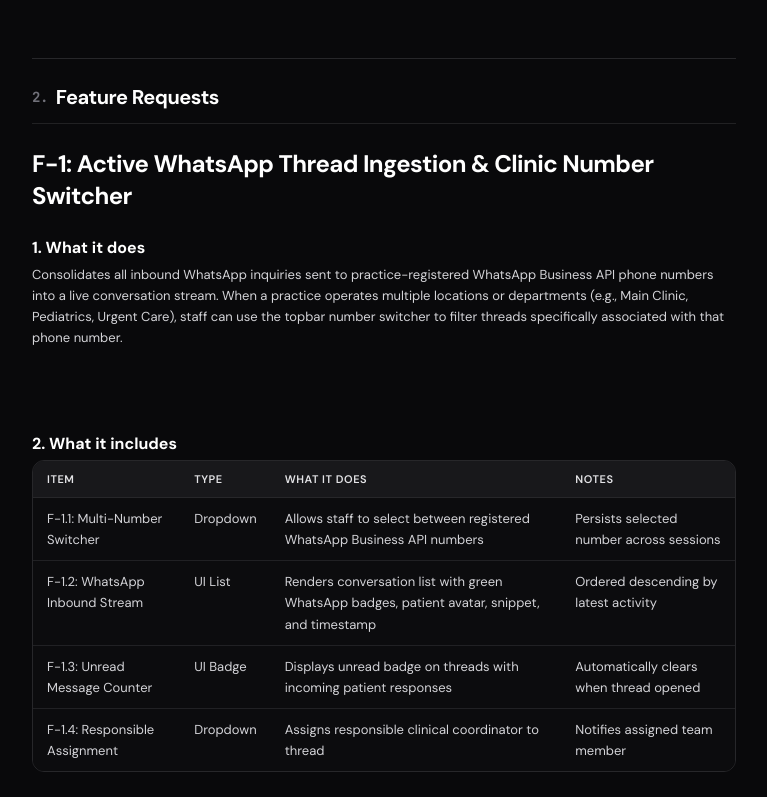
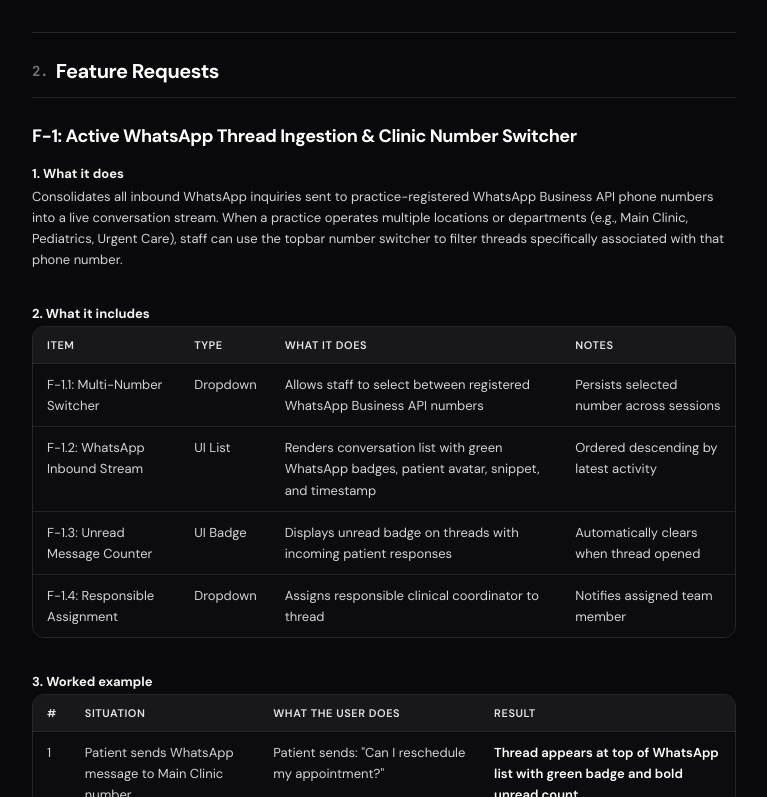
Before and after one commit to Navodyajainprod/ma-prd, a Next.js app: page /client/chat/whatsapp in a window 1280 px wide. Shown: the part 1143-1940 px from the top of the page, without its empty margins (256-1023 px from the left). Built offline with nearby package versions, Linux system fonts and the light colour scheme.

Commit message:
style(prd): calibrate balanced ~45px-50px section gap for feature request parts

```diff
--- a/src/components/PrdRenderer.tsx
+++ b/src/components/PrdRenderer.tsx
@@ -72,7 +72,7 @@ function MarkdownBlock({
         renderedElements.push(
           <div
             key={`table-${i}`}
-            className="mt-4 mb-10 overflow-x-auto rounded-xl border border-slate-200 dark:border-zinc-800 shadow-2xs"
+            className="mt-2.5 mb-5 overflow-x-auto rounded-xl border border-slate-200 dark:border-zinc-800 shadow-2xs"
           >
             <table className="w-full text-left text-xs sm:text-[13px] border-collapse">
               <thead>
@@ -152,7 +152,7 @@ function MarkdownBlock({
         <h3
           key={`h3-${i}`}
           id={anchorId}
-          className="text-xl sm:text-2xl font-bold text-slate-900 dark:text-white mt-24 sm:mt-28 mb-6 tracking-tight scroll-mt-24 pt-12 border-t-2 border-slate-200/90 dark:border-zinc-800 first:border-t-0 first:pt-0 first:mt-6"
+          className="text-base sm:text-lg font-bold text-slate-900 dark:text-white mt-12 mb-4 tracking-tight scroll-mt-24 pt-5 border-t border-slate-200 dark:border-zinc-800 first:border-t-0 first:pt-0 first:mt-4"
         >
           {formatInlineMarkdown(headingText)}
         </h3>
@@ -179,10 +179,10 @@ function MarkdownBlock({
         <h4
           key={`h4-${i}`}
           id={partSlug}
-          className={`text-sm sm:text-base font-bold text-slate-900 dark:text-white mb-4 scroll-mt-24 ${
+          className={`text-xs sm:text-[13px] font-bold text-slate-900 dark:text-zinc-100 mb-2 scroll-mt-24 ${
             isFirstPart
-              ? "mt-5"
-              : "pt-14 sm:pt-20 mt-10"
+              ? "mt-4"
+              : "pt-7 sm:pt-8 mt-2"
           }`}
         >
           {formatInlineMarkdown(partText)}
@@ -245,7 +245,7 @@ function MarkdownBlock({
     renderedElements.push(
       <p
         key={`p-${i}`}
-        className="mt-2 mb-6 text-xs sm:text-[13px] leading-relaxed text-slate-700 dark:text-zinc-300"
+        className="mt-1.5 mb-4 text-xs sm:text-[13px] leading-relaxed text-slate-700 dark:text-zinc-300"
       >
         {formatInlineMarkdown(rawLine)}
       </p>
```
